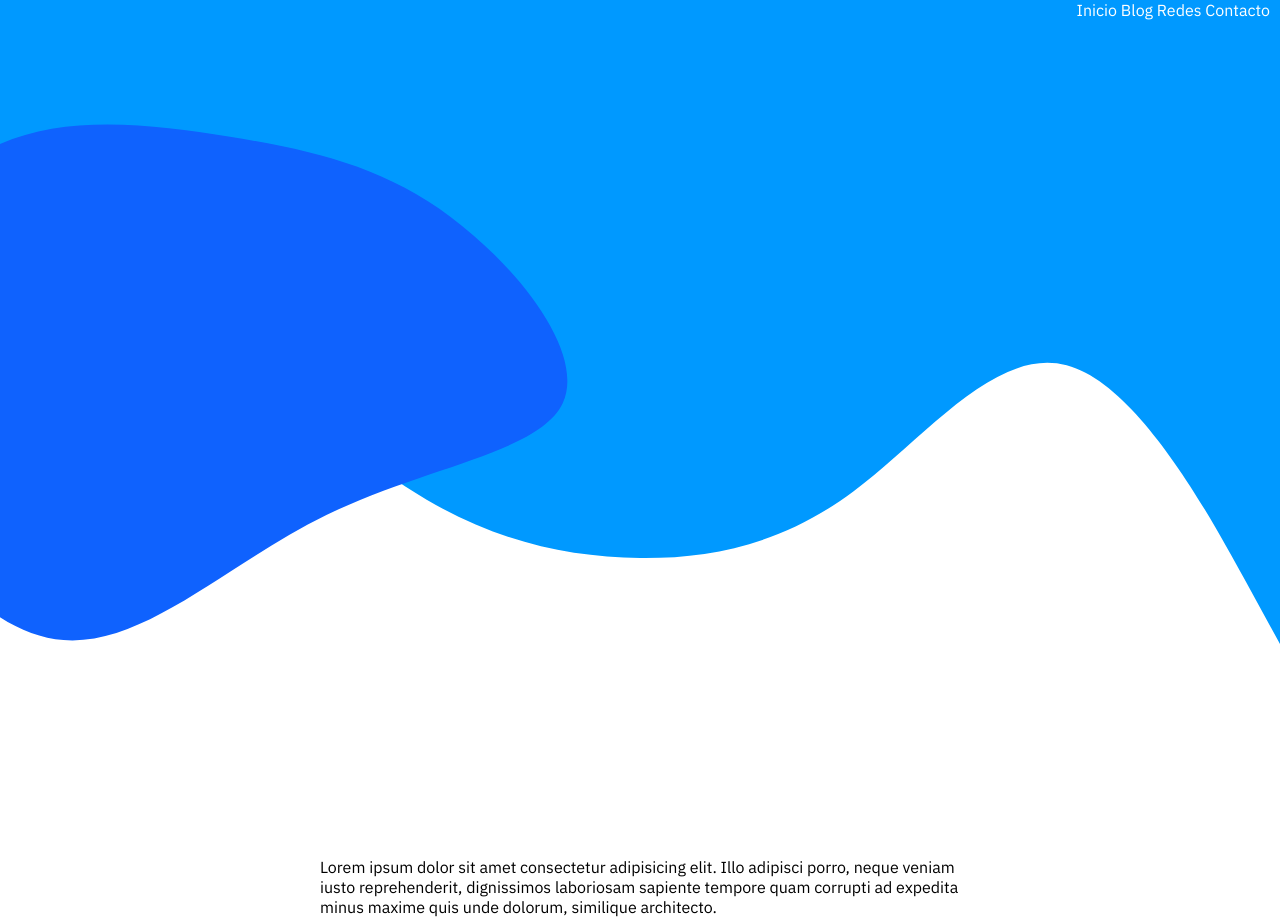
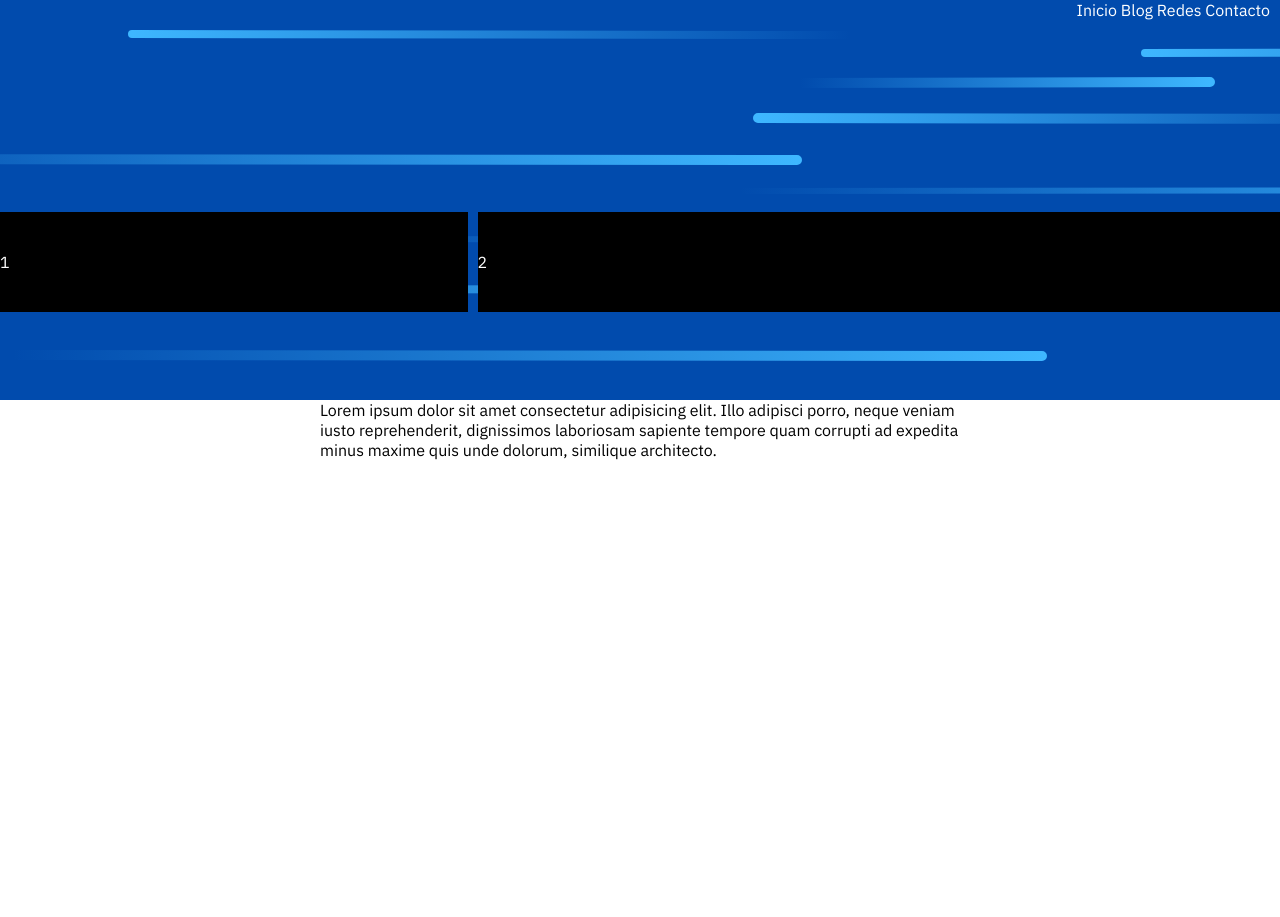
Before and after one commit to pedrovelasquez9/WebDev-stream-series, a plain HTML site: page level1/CSS3/index.html in a window 1280 px wide. After the commit the page ends 800 px from the top, so only its background shows below. Drawn offline with Linux system fonts and the light colour scheme.

Commit message:
feat: flexbox

```diff
--- a/level1/CSS3/assets/style.css
+++ b/level1/CSS3/assets/style.css
@@ -34,6 +34,8 @@ h6 {
 
 .header-background {
   width: 100%;
+  background-image: url("./images/Meteor.svg");
+  height: 50vh;
 }
 
 .svg-blob {
@@ -56,7 +58,7 @@ h6 {
 
 .nav-list {
   text-align: right;
-  position: absolute;
+  position: relative;
   right: 10px;
 }
 
@@ -80,3 +82,38 @@ a:link {
   margin-right: auto;
   width: 50%;
 }
+
+/* flexbox */
+.header-container {
+  display: flex;
+  flex-direction: row;
+  justify-content: center;
+  align-items: center;
+  width: 100%;
+  height: 484.5px;
+  gap: 10px;
+  flex-wrap: wrap;
+  align-content: center;
+}
+
+.item1 {
+  display: flex;
+  width: 100px;
+  border-color: #fff;
+  height: 100px;
+  background-color: #000;
+  color: #fff;
+  flex: 1 0 300px;
+  align-items: safe center;
+}
+
+.item2 {
+  display: flex;
+  width: 100px;
+  border-color: #fff;
+  height: 100px;
+  background-color: #000;
+  color: #fff;
+  flex: 3 0 300px;
+  align-items: safe center;
+}
--- a/level1/CSS3/index.html
+++ b/level1/CSS3/index.html
@@ -12,7 +12,7 @@
     />
   </head>
   <body>
-    <header>
+    <header class="header-background">
       <nav>
         <!-- Aquí va el logo
         <img src="" />-->
@@ -22,19 +22,11 @@
           <a href="#"> <li>Redes</li></a>
           <a href="#"> <li>Contacto</li></a>
         </ul>
-        <img class="header-background" src="./assets/images/wave.svg" />
-        <svg
-          class="svg-blob"
-          viewBox="0 0 260 120"
-          xmlns="http://www.w3.org/2000/svg"
-        >
-          <path
-            fill="#0F62FE"
-            d="M56.3,-37.4C70.6,-27,78.1,-3.7,73.8,17.6C69.5,39,53.5,58.4,37.1,59.7C20.6,61,3.7,44.1,-16.3,34.3C-36.3,24.5,-59.5,21.7,-64.3,11.6C-69,1.5,-55.4,-15.9,-41.6,-26.2C-27.8,-36.5,-13.9,-39.7,3.6,-42.6C21,-45.4,42,-47.9,56.3,-37.4Z"
-            transform="translate(50 50) scale(-1,1)"
-          />
-        </svg>
       </nav>
+      <section class="header-container">
+        <article class="item1">1</article>
+        <article class="item2">2</article>
+      </section>
     </header>
     <section class="title-section">
       <div></div>
```
Also changed, not shown: level1/CSS3/assets/images/Meteor.svg (added).
